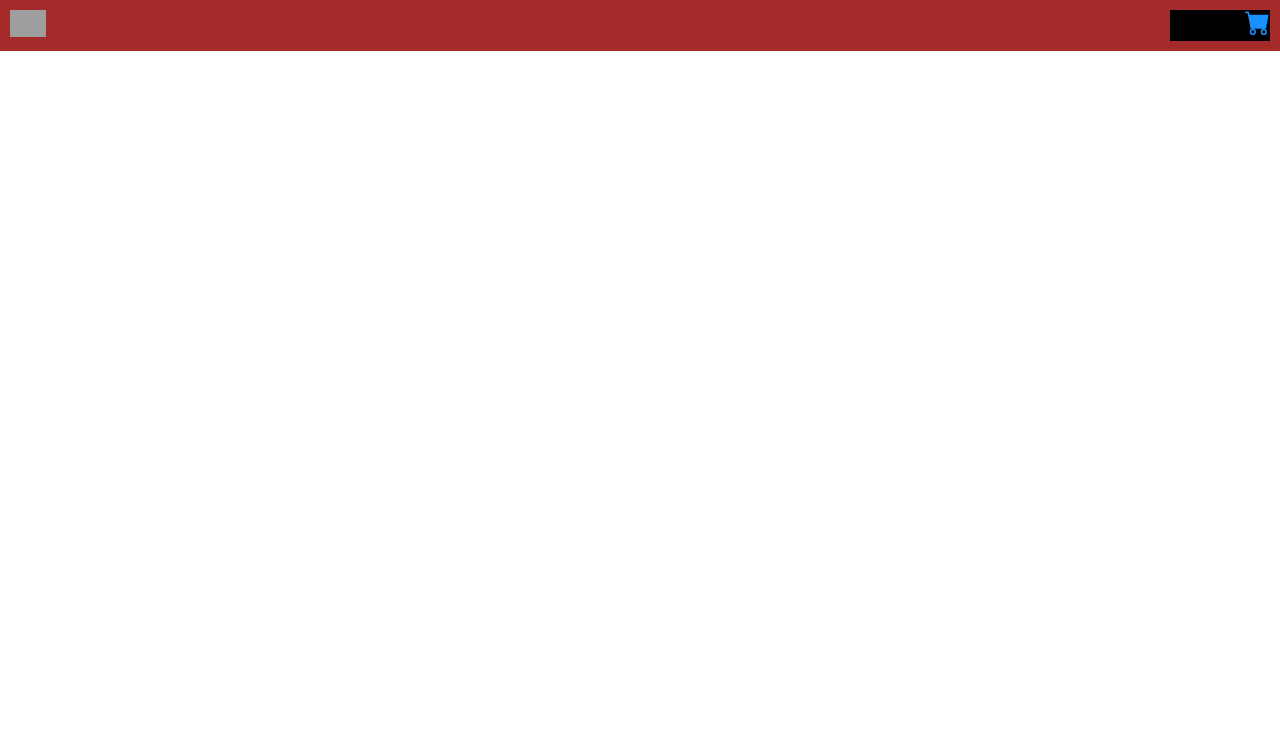
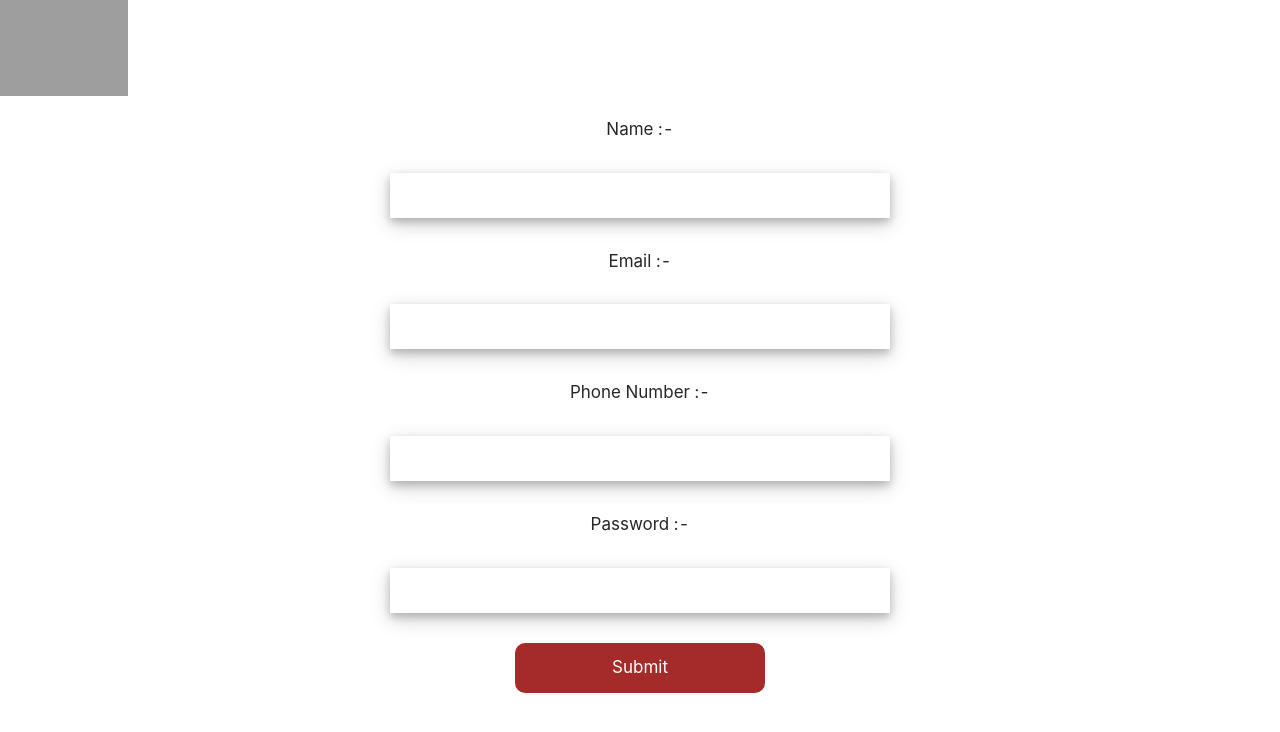
Before and after one commit to ThotaPavanKumar/DriveU-create-Puncture-Startup_website, a React (Create React App) app: page /login in a window 1280 px wide. Before the commit this address had no page. Shown: the top 732 px of the page. Built offline with nearby package versions, Linux system fonts and the light colour scheme; grey boxes are pictures that could not be loaded.

Commit message:
updated cartpage

```diff
--- a/src/App.css
+++ b/src/App.css
@@ -21,10 +21,11 @@
   padding: 3%;
   border-radius: 4%;
 }
-.box img,p{
+.box img,
+p {
   text-align: center;
 }
-.box Button{
+.box Button {
   margin-left: 32%;
 }
 .navbar {
@@ -40,8 +41,6 @@
   display: flex;
   justify-content: space-between;
   width: 100px;
-  color: black;
-  background-color: black;
 }
 .navbar img {
   width: 9%;
@@ -52,6 +51,14 @@
   justify-content: space-between;
   padding-bottom: 30px;
   margin-left: 50%;
-  top : 100px;
+  top: 100px;
   z-index: 1;
 }
+.btnDiv {
+  /* border: 1px solid blue; */
+  margin-top: 100px;
+  margin-bottom: -180px;
+  margin-right: 60px;
+  font-size: 22px;
+  text-align: right;
+}
--- a/src/App.js
+++ b/src/App.js
@@ -5,7 +5,7 @@ import { Router } from './components/MyRoutes/Router';
 function App() {
   return (
     <div >
-      <Router />
+     <Router />
     </div>
   );
 }
--- a/src/components/CartProduct/CartProduct.jsx
+++ b/src/components/CartProduct/CartProduct.jsx
@@ -1,5 +1,7 @@
 import React from 'react'
 import { Button } from "antd/lib/radio";
+import { AiFillStar } from 'react-icons/ai';
+import { Navbar } from '../Navbar';
 
 export const CartProduct = ({ product, handleDelete }) =>  {
   const addToWishlist = (data) => {
@@ -13,22 +15,17 @@ export const CartProduct = ({ product, handleDelete }) =>  {
   };
 
   return (
-    <div className="productCard">
-      <div>
-        <div>
-          <img className="img" src={product.image} alt="product" />
-        </div>
-        <div>
-          <div>{product.shopName}</div>
-          <div>{product.ratings}</div>
-        </div>
-        <div>
-          <Button onClick={() => addToWishlist(product)}>
-            Add to Wishlist
-          </Button>
-          <Button onClick={() => handleDelete(product)}>Delete</Button>
-        </div>
-      </div>
-    </div>
+        <>
+                <div className='box'>
+                        <img src={product.image} alt={product.shopName}/>
+                        <p >{product.shopName}</p>
+                        <p>Ratings : {product.ratings} <AiFillStar /> </p>
+                        <Button onClick={() => addToWishlist(product)}>
+       Add to Wishlist
+       </Button>
+     <Button onClick={() => handleDelete(product)}>Delete</Button>
+                </div>
+                </>
+
   );
 }
--- a/src/components/Cartpage/Cartpage.jsx
+++ b/src/components/Cartpage/Cartpage.jsx
@@ -1,6 +1,7 @@
 import React, { useState,useEffect } from 'react'
 import { Link } from 'react-router-dom';
 import { CartProduct } from '../CartProduct/CartProduct';
+import { Navbar } from '../Navbar';
 
 export  const Cartpage = () => {
 
@@ -27,24 +28,26 @@ export  const Cartpage = () => {
 
   return (
       <>
+    <Navbar />
 
 {cartProducts === null ? (
         <div className="heading">Your Cart</div>
       ) : (
         <div>
           <div className="heading">Your Cart</div>
-          <div className="container1">
+          <div className="btnDiv">
+        <Link to="/login" className="checkOutBtn">
+          Checkout
+        </Link>
+      </div>
+          <div className="container">
             {cartProducts.map((e) => (
               <CartProduct key={e.id} product={e} handleDelete={handleDelete} />
             ))}
           </div>
         </div>
       )}
-      <div className="btnDiv">
-        <Link to="/payment" className="checkOutBtn">
-          Checkout
-        </Link>
-      </div>
+
 </>
   )
 }
--- a/src/components/Homepage.jsx
+++ b/src/components/Homepage.jsx
@@ -2,6 +2,7 @@ import React, { useEffect, useState } from 'react'
 import {array} from "../data/data"
 import {AiFillStar} from "react-icons/ai"
 import {Select,Button} from "antd"
+import { Navbar } from './Navbar';
 const {Option} = Select;
 
 export const  Homepage = () =>  {
@@ -29,16 +30,22 @@ export const  Homepage = () =>  {
                  ratingArr = array.filter((ele) => ele.ratings === 5);
             } else  if(value === "8") {
                 ratingArr = array.filter((ele) => ele.ratings === 8);
+            } else  if(value === "9") {
+                ratingArr = array.filter((ele) => ele.ratings === 9);
             }
       setRating(ratingArr);
       console.log(ratingArr);
     }
     const handleDiscount = (value) => {
         let discountArr;
-            if(value === "5") {
-                 discountArr = array.filter((ele) => ele.discount === 5);
-            } else  if(value === "8") {
-                discountArr = array.filter((ele) => ele.discount === 8);
+            if(value === "10") {
+                 discountArr = array.filter((ele) => ele.discount === 10);
+            } else  if(value === "12") {
+                discountArr = array.filter((ele) => ele.discount === 12);
+            } else  if(value === "15") {
+                discountArr = array.filter((ele) => ele.discount === 15);
+            } else  if(value === "18") {
+                discountArr = array.filter((ele) => ele.discount === 18);
             }
       setDiscount(discountArr);
       console.log(discountArr);
@@ -48,6 +55,11 @@ export const  Homepage = () =>  {
         setData(state?.length > 0 ?rating?.length > 0 ? rating :state : array );
        }
     ,[state,rating])
+
+    useEffect (() => {
+        setData(state?.length > 0 ?discount?.length > 0 ? discount :state : array );
+       }
+    ,[state,discount])
 
     const handleCart = (data) => {
         if (localStorage.getItem("punctureCart") === null) {
@@ -62,6 +74,7 @@ export const  Homepage = () =>  {
 
   return (
       <div>
+      <Navbar />
       <div className='filter'>
         <div>
             <Select placeholder="Filter By Radius" onChange={handleSubmit}>
@@ -72,8 +85,9 @@ export const  Homepage = () =>  {
         </div>
         <div>
             <Select placeholder="Filter By Rating" onChange={handleRating}>
-                <Option value="5">greater than 5</Option>
-                <Option value="8">greater than 8</Option>
+                <Option value="5">rating 5</Option>
+                <Option value="8">rating 8</Option>
+                <Option value="9">rating 9</Option>
             </Select>
         </div>
         <div>
--- /dev/null
+++ b/src/components/Login/Login.jsx
@@ -0,0 +1,82 @@
+import { useState } from "react";
+import { Link, Navigate } from "react-router-dom";
+import { Navbar } from "../Navbar";
+
+import styled from "./Login.module.css";
+let obj = {
+  name: "",
+  email: "",
+  passowrd: "",
+  phone: ""
+};
+const Login = () => {
+  const [info, setInfo] = useState(obj);
+  const [flag, setFlag] = useState(false);
+  const handleChange = (e) => {
+    let { name, value } = e.target;
+    let payload = {
+      ...info,
+      [name]: value
+    };
+    setInfo(payload);
+  };
+  const handleSubmit = (e) => {
+    e.preventDefault();
+    setFlag(true);
+  };
+  return (
+    <div>
+    {/* <Navbar /> */}
+    <div >
+        <Link to="/">
+           <img style={{width:"10%"}} src="https://scontent.fhyd2-1.fna.fbcdn.net/v/t1.18169-9/19396633_670861676371809_4793018820059257121_n.png?_nc_cat=100&ccb=1-5&_nc_sid=09cbfe&_nc_ohc=WL6jSjt5-DYAX_GGSRS&_nc_ht=scontent.fhyd2-1.fna&oh=00_AT8RinpitQ-uoxoNzWmtZ5wRrgKXrwNh2upbtqp1CIz9Jg&oe=624D9A79" alt="logo" />
+           </Link>
+        </div>
+      <div className={styled.outer}>
+        <div>
+          <div className={styled.margin1}>Name :-</div>
+          <input
+            className={styled.margin}
+            onChange={(e) => handleChange(e)}
+            name="name"
+            type="text"
+          />
+        </div>
+        <div>
+          <div className={styled.margin1}>Email :-</div>
+          <input
+            className={styled.margin}
+            onChange={(e) => handleChange(e)}
+            name="email"
+            type="email"
+          />
+        </div>
+        <div>
+          <div className={styled.margin1}>Phone Number :-</div>
+          <input
+            className={styled.margin}
+            onChange={(e) => handleChange(e)}
+            name="phone"
+            type="text"
+          />
+        </div>
+
+        <div>
+          <div className={styled.margin1}>Password :-</div>
+          <input
+            className={styled.margin}
+            onChange={(e) => handleChange(e)}
+            name="password"
+            type="password"
+          />
+        </div>
+        <button className={styled.btn} onClick={(e) => handleSubmit(e)}>
+          Submit
+        </button>
+        {flag ? <Navigate to="/" /> : ""}
+      </div>
+    </div>
+  );
+};
+
+export default Login;
--- /dev/null
+++ b/src/components/Login/Login.module.css
@@ -0,0 +1,45 @@
+* {
+  margin: 0;
+}
+.flex {
+  display: flex;
+  justify-content: space-between;
+  width: 700px;
+  margin: auto;
+
+  /* background-color: black; */
+}
+.margin {
+  width: 500px;
+  height: 45px;
+  margin: 10px;
+  padding: 1px 5px;
+  border: none;
+  box-shadow: 0 4px 8px 0 rgba(0, 0, 0, 0.2), 0 6px 20px 0 rgba(0, 0, 0, 0.19);
+}
+.margin:focus {
+  outline: none;
+}
+.margin1 {
+  font-size: 17px;
+  margin: 20px 10px;
+}
+.outer {
+  text-align: center;
+  margin-top: 1%;
+}
+.btn {
+  margin: 20px;
+  /* background-color: rgb(34, 143, 206); */
+  background-color: brown;
+  color: white;
+  width: 250px;
+  height: 50px;
+  border-radius: 10px;
+  /* margin-left:330px; */
+  font-size: 17px;
+  border: none;
+}
+.btn:focus {
+  outline: none;
+}
--- a/src/components/MyRoutes/Router.jsx
+++ b/src/components/MyRoutes/Router.jsx
@@ -4,16 +4,17 @@ import {Routes,Route} from 'react-router-dom'
 import { Cartpage } from '../Cartpage/Cartpage'
 import { Checkoutpage } from '../Checkoutpage/Checkoutpage'
 import { Homepage } from '../Homepage'
+import Login from '../Login/Login'
 import { Navbar } from '../Navbar'
 
 export const Router = () => {
   return (
     <div>
-        <Navbar />
+        {/* <Navbar /> */}
         <Routes>
             <Route path="/" element={<Homepage />} ></Route>
             <Route path="/cartpage" element={<Cartpage />} ></Route>
-            <Route path="/checkoutpage" element={<Checkoutpage />} ></Route>
+            <Route path="/login" element={<Login />} ></Route>
         </Routes>
     </div>
   )
--- a/src/components/Navbar.jsx
+++ b/src/components/Navbar.jsx
@@ -7,11 +7,13 @@ export const  Navbar = () =>  {
   return (
     <div className='navbar'>
         <div >
+        <Link to="/">
            <img src="https://scontent.fhyd2-1.fna.fbcdn.net/v/t1.18169-9/19396633_670861676371809_4793018820059257121_n.png?_nc_cat=100&ccb=1-5&_nc_sid=09cbfe&_nc_ohc=WL6jSjt5-DYAX_GGSRS&_nc_ht=scontent.fhyd2-1.fna&oh=00_AT8RinpitQ-uoxoNzWmtZ5wRrgKXrwNh2upbtqp1CIz9Jg&oe=624D9A79" alt="logo" />
+           </Link>
         </div>
         <div className='right'>
             <div><FaUserAlt style={{fontSize: "25px"}}/></div>
-            <div><Link to={"/cartpage"}><BsCartFill  style={{fontSize: "25px"}}/></Link></div>
+            <div><Link to="/cartpage"><BsCartFill  style={{fontSize: "25px",textDecoration:"none",color:"black"}}/></Link></div>
         </div>
 
     </div>
--- a/src/data/data.js
+++ b/src/data/data.js
@@ -23,7 +23,7 @@ export const array = [
         street : "Edga Road",
         availTime : {inTime : 2,
             outTime : 4},
-        date : "11/03/2022" ,
+        date : "19/03/2022" ,
         discount : 20,
         image :
         "https://encrypted-tbn0.gstatic.com/images?q=tbn:ANd9GcQv3SuM-JKenG1DyeA3shmPtoIzTI08FMcdXw&usqp=CAU",
@@ -52,7 +52,7 @@ export const array = [
         street : "Vinayak Colony",
         availTime : {inTime : 1,
             outTime : 3},
-        date : "13/03/2022" ,
+        date : "09/03/2022" ,
         discount : 18,
         image :
         "https://encrypted-tbn0.gstatic.com/images?q=tbn:ANd9GcTT4qOZM4WqS1ZxvkuAhHbzT7f7meQ8vcjTmw&usqp=CAU",
@@ -67,7 +67,7 @@ export const array = [
         street : "Gandhi Street",
         availTime : {inTime : 2,
             outTime : 4},
-        date : "16/03/2022" ,
+        date : "19/03/2022" ,
         discount : 12,
         image :  "https://encrypted-tbn0.gstatic.com/images?q=tbn:ANd9GcRpNWCJfEQXYOTIgVoJEHCn25R72FSHlOr4gg&usqp=CAU",
 
@@ -81,7 +81,7 @@ export const array = [
         street : "Thousand Street",
         availTime : {inTime : 5,
             outTime : 6},
-        date : "18/03/2022",
+        date : "29/03/2022",
         discount : 14 ,
         image : "https://encrypted-tbn0.gstatic.com/images?q=tbn:ANd9GcTtXtkuA4eATCHeCeDnhp4flBzm6Z5eiF83RQ&usqp=CAU",
 
@@ -95,7 +95,7 @@ export const array = [
         street : "Masab Street",
         availTime : {inTime : 5,
             outTime : 6},
-        date : "22/03/2022",
+        date : "29/03/2022",
         discount : 8 ,
         image :
         "https://encrypted-tbn0.gstatic.com/images?q=tbn:ANd9GcTpJ_900pzfiG8FOJ9c3WykHb-uF1SR85a3lg&usqp=CAU",
--- a/src/index.js
+++ b/src/index.js
@@ -9,7 +9,7 @@ ReactDOM.render(
   <React.StrictMode>
   <BrowserRouter>
     <App />
-  </BrowserRouter>
+    </BrowserRouter>
   </React.StrictMode>,
   document.getElementById('root')
 );
```
Also changed, not shown: src/components/Navbar.module.css (added).
